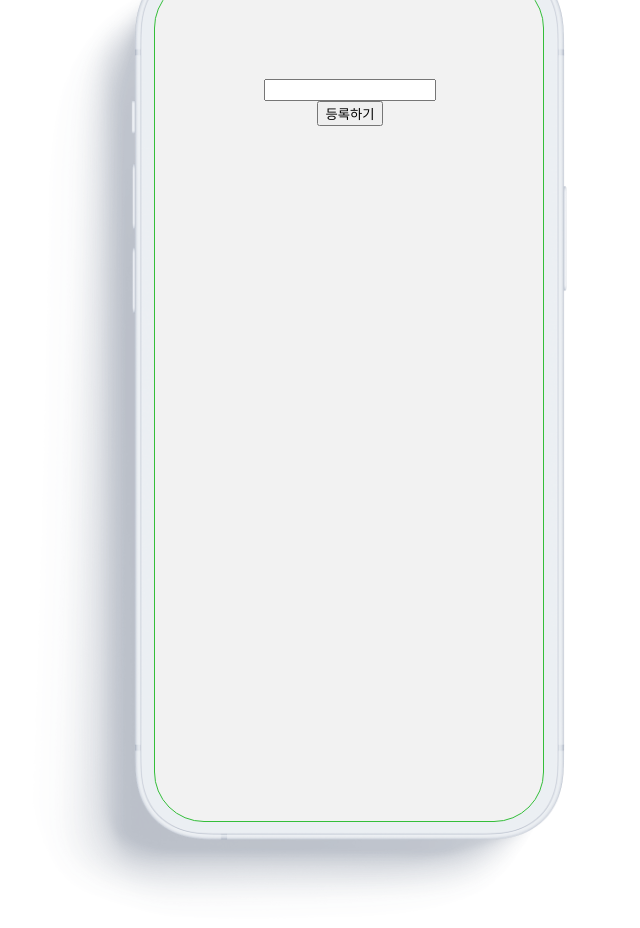
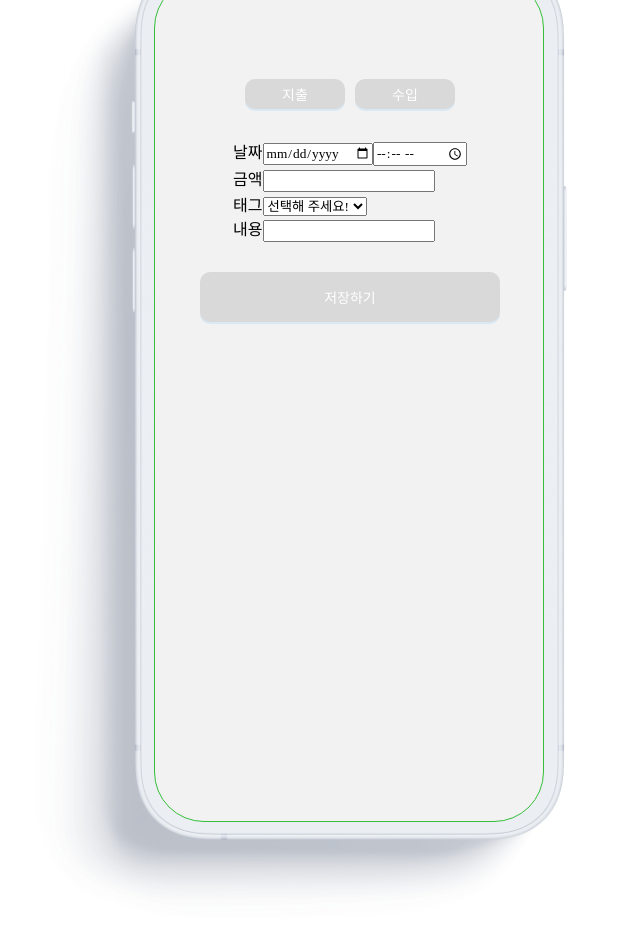
Before and after one commit to ozazat/moayo, a React (Vite) app: page /add in a window 1280 px wide. Shown: the top 928 px of the page, without its empty margins (291-931 px from the left). Built offline with nearby package versions, Linux system fonts and the light colour scheme; a web font is replaced by a local one.

Commit message:
design : Add 페이지 레이아웃 구현

```diff
--- a/src/routes/Add/Add.tsx
+++ b/src/routes/Add/Add.tsx
@@ -1,13 +1,30 @@
 import { postExpense } from "@/api";
 import { useState } from "react";
 import { styled } from "styled-components";
+import { Button } from "antd";
 
 const Add = () => {
+  const [expense, setExpense] = useState("consume");
+  const [amount, setAmount] = useState(0);
   const [category, setCategory] = useState("");
+  const [content, setContent] = useState("");
+  const cagtegories = [
+    "선택해 주세요!",
+    "🍔 식비",
+    "📱 통신",
+    "🚍 교통",
+    "🏠 관리",
+    "🏥 병원",
+    "🚀 여행",
+    "💖 취미",
+    "📚 학업",
+    "⚙️ 기타"
+  ];
 
+  // 저장 버튼 핸들러
   const postBtnHandler = (category: string) => {
     const body = {
-      amount: 9900,
+      amount: amount,
       userId: "ozazat",
       category: category,
       date: new Date().toString()
@@ -15,26 +32,121 @@ const Add = () => {
     postExpense(body).then((res) => console.log(res));
   };
 
-  const categoryInputHandler = (e: any) => {
+  // 지출/수입 핸들러
+  const expenseConsumeHandler = () => {
+    setExpense("consume");
+    console.log("지출버튼", expense);
+  };
+
+  const expenseIncomeHandler = () => {
+    setExpense("income");
+    console.log("수입버튼", expense);
+  };
+
+  // 금액 핸들러
+  const amountInputHandler = () => {
+    expense === "consume" ? (amount += "+") : (amount += "-");
+    setAmount(amount);
+    console.log("금액", amount);
+  };
+
+  // 카테고리 핸들러
+  const categoryHandler = (e) => {
     setCategory(e.target.value);
   };
 
+  // 내용 핸들러
+  const contentInputHandler = (e: any) => {
+    setContent(e.target.value);
+  };
+
   return (
-    <Test>
-      <input type="text" onChange={(e) => categoryInputHandler(e)} />
-      <button onClick={() => postBtnHandler(category)}>등록하기</button>
-    </Test>
+    <AddContainer>
+      <ExpenseBtns>
+        <Button className="consume" type="primary" onClick={() => expenseConsumeHandler()}>
+          지출
+        </Button>
+        <Button className="income" type="primary" onClick={() => expenseIncomeHandler()}>
+          수입
+        </Button>
+      </ExpenseBtns>
+
+      <FormContainer action="">
+        <div>
+          <label htmlFor="date">날짜</label>
+          <input type="date" id="date" />
+          <input type="time" id="time" />
+        </div>
+        <div>
+          <label htmlFor="amount">금액</label>
+          <input type="number" id="amount" pattern="\d*" />
+        </div>
+        <div>
+          <label htmlFor="">태그</label>
+          <select value={category} onChange={(e) => categoryHandler(e)}>
+            {cagtegories.map((category) => (
+              <option key={category} value={category}>
+                {category}
+              </option>
+            ))}
+          </select>
+        </div>
+        <div>
+          <label htmlFor="content">내용</label>
+          <input type="text" id="content" onChange={(e) => contentInputHandler(e)} />
+        </div>
+      </FormContainer>
+
+      <SubmitBtn>
+        <Button type="primary" onClick={() => postBtnHandler(category)}>
+          저장하기
+        </Button>
+      </SubmitBtn>
+    </AddContainer>
   );
 };
 
 export default Add;
 
-const Test = styled.div`
+const AddContainer = styled.div`
   display: flex;
   flex-direction: column;
   justify-content: center;
   align-items: center;
+  gap: 30px;
   width: 390px;
   height: auto;
   margin-top: 100px;
 `;
+
+const ExpenseBtns = styled.div`
+  display: flex;
+  justify-content: center;
+  align-items: center;
+  gap: 10px;
+  Button {
+    width: 100px;
+    height: 30px;
+    border-radius: 10px;
+    background-color: var(--base-color-grey);
+    .consume {
+      background-color: var(--point-color-red);
+    }
+  }
+`;
+
+const FormContainer = styled.form`
+  display: flex;
+  flex-direction: column;
+  justify-content: center;
+  align-items: flex-start;
+`;
+
+const SubmitBtn = styled.div`
+  Button {
+    width: 300px;
+    height: 50px;
+    border-radius: 10px;
+    background-color: var(--base-color-grey);
+  }
+`;
```
